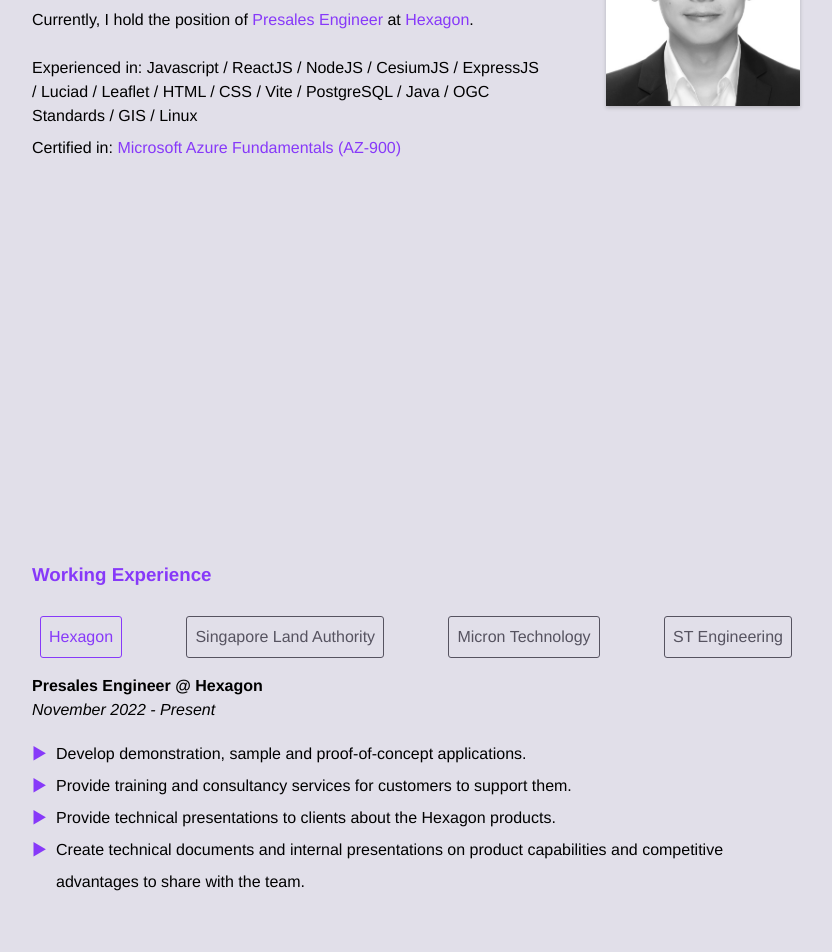
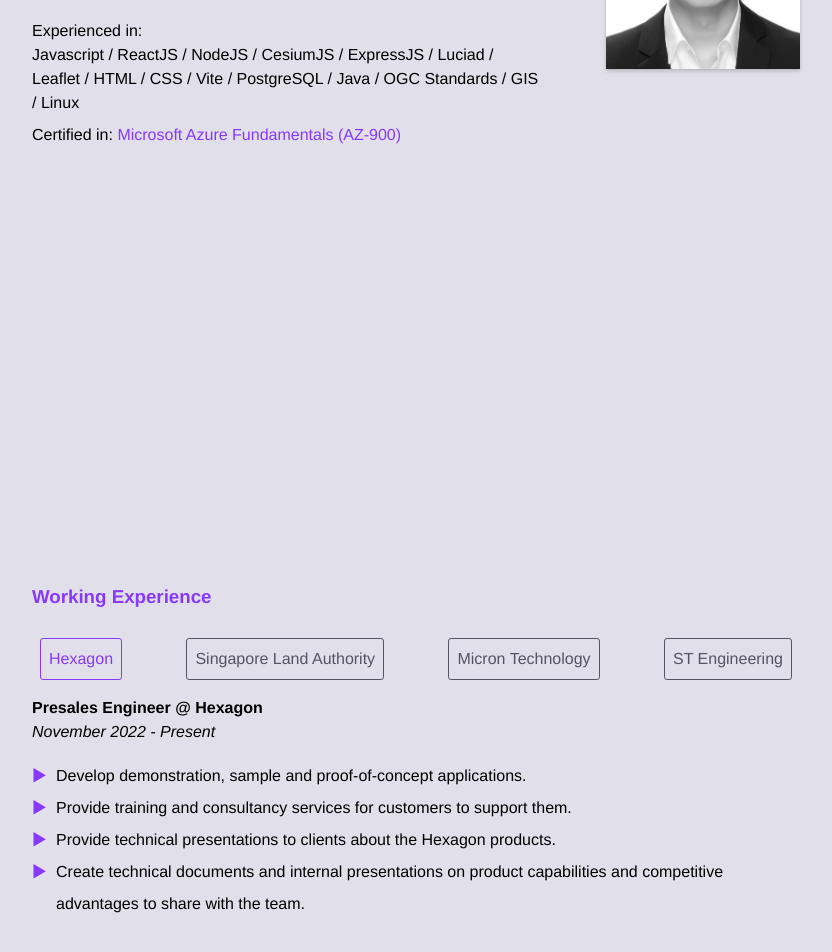
Before and after one commit to gavinhon/portfolio-2023, a React (Vite) app: page / in a window 1280 px wide. Shown: the part 1250-2202 px from the top of the page, without its empty margins (224-1056 px from the left). Built offline with nearby package versions, Linux system fonts and the light colour scheme.

Commit message:
Fix UI bugs

```diff
--- a/src/App.css
+++ b/src/App.css
@@ -16,6 +16,7 @@
   --text-clr: #565360;
   --label-clr: #908e9b;
   --disabled: #e1dfe9;
+  --disabled-80: rgba(225, 223, 233, 0.8);
 
   --length-md-sm: 1rem;
   --length-md-md: 1.25rem;
@@ -39,8 +40,7 @@
     'about-section about-section about-section'
     'work-section work-section work-section';
   grid-template-rows: auto 100vh 100vh 100vh;
-  grid-auto-columns: auto;
-
+  grid-template-columns: 1fr 1fr 1fr;
   width: 100%;
 }
 
@@ -51,6 +51,8 @@
 section {
   width: 60%;
   margin: auto;
+  flex-wrap: wrap;
+  display: flex;
 }
 
 .navbar-section {
@@ -61,6 +63,12 @@
   left: 0;
   right: 0;
   z-index: 9999;
+}
+.navbar-section:hover {
+  background-color: var(--disabled-80);
+}
+.navbar-section section {
+  justify-content: end;
 }
 .home-section {
   grid-area: home-section;
@@ -77,9 +85,9 @@
 .home-section,
 .about-section,
 .work-section {
-  padding-top: 50px;
   display: flex;
 }
+
 .about-section h3,
 .work-section h3 {
   color: var(--main-purple);
@@ -87,6 +95,12 @@
 
 @media (max-width: 640px) {
   .navbar-section {
-    background-color: rgba(215, 215, 215, 0.9);
+    background-color: var(--disabled-80);
+  }
+  .navbar-section section {
+    justify-content: center;
+  }
+  section {
+    width: 90%;
   }
 }
--- a/src/components/sections/About.css
+++ b/src/components/sections/About.css
@@ -46,6 +46,7 @@
   grid-area: skill;
   display: flex;
   padding-top: var(--padding-sm);
+  flex-direction: column;
 }
 
 .about-content .about-content-cert {
@@ -71,4 +72,7 @@
   .about-content .about-content-img {
     display: none;
   }
+  .about-content .about-content-cert {
+    flex-direction: column;
+  }
 }
--- a/src/components/sections/About.jsx
+++ b/src/components/sections/About.jsx
@@ -34,9 +34,9 @@
             <img alt='profile picture' src='./dp.jpg' />
           </div>
           <div className='about-content-skills'>
-            Experienced in: Javascript / ReactJS / NodeJS / CesiumJS / ExpressJS
-            / Luciad / Leaflet / HTML / CSS / Vite / PostgreSQL / Java / OGC
-            Standards / GIS / Linux
+            <span>Experienced in:</span> Javascript / ReactJS / NodeJS /
+            CesiumJS / ExpressJS / Luciad / Leaflet / HTML / CSS / Vite /
+            PostgreSQL / Java / OGC Standards / GIS / Linux
           </div>
           <div className='about-content-cert'>
             Certified in:&nbsp;
--- a/src/components/sections/Work.css
+++ b/src/components/sections/Work.css
@@ -1,5 +1,9 @@
 .work-content {
-  height: 50vh;
+  display: grid;
+  grid-template-areas:
+    'work-nav'
+    'work-item';
+  grid-template-rows: auto;
 }
 .work-content nav {
   margin-bottom: var(--padding-sm);
@@ -7,6 +11,7 @@
   overflow: auto;
   display: flex;
   justify-content: space-between;
+  grid-area: work-nav;
 }
 .work-content nav a {
   padding: var(--padding-sm);
@@ -26,20 +31,30 @@
   border: solid 0.1rem var(--main-purple);
   /*transition: all 0.3s ease;*/
 }
+
+.work-item {
+  grid-area: work-item;
+  display: grid;
+  grid-template-areas:
+    'work-position'
+    'work-tenure'
+    'work-content';
+}
+
 p.work-tenure {
   font-style: italic;
   margin: 0;
+  grid-area: work-tenure;
 }
 p.work-position {
   font-weight: 600;
   margin: 0;
+  grid-area: work-position;
 }
 
 .work-content ul {
+  grid-area: work-content;
   line-height: 2;
-}
-
-.work-content ul {
   list-style: none; /* Remove default bullet points */
   padding-left: 0; /* Remove default left padding */
 }
```
